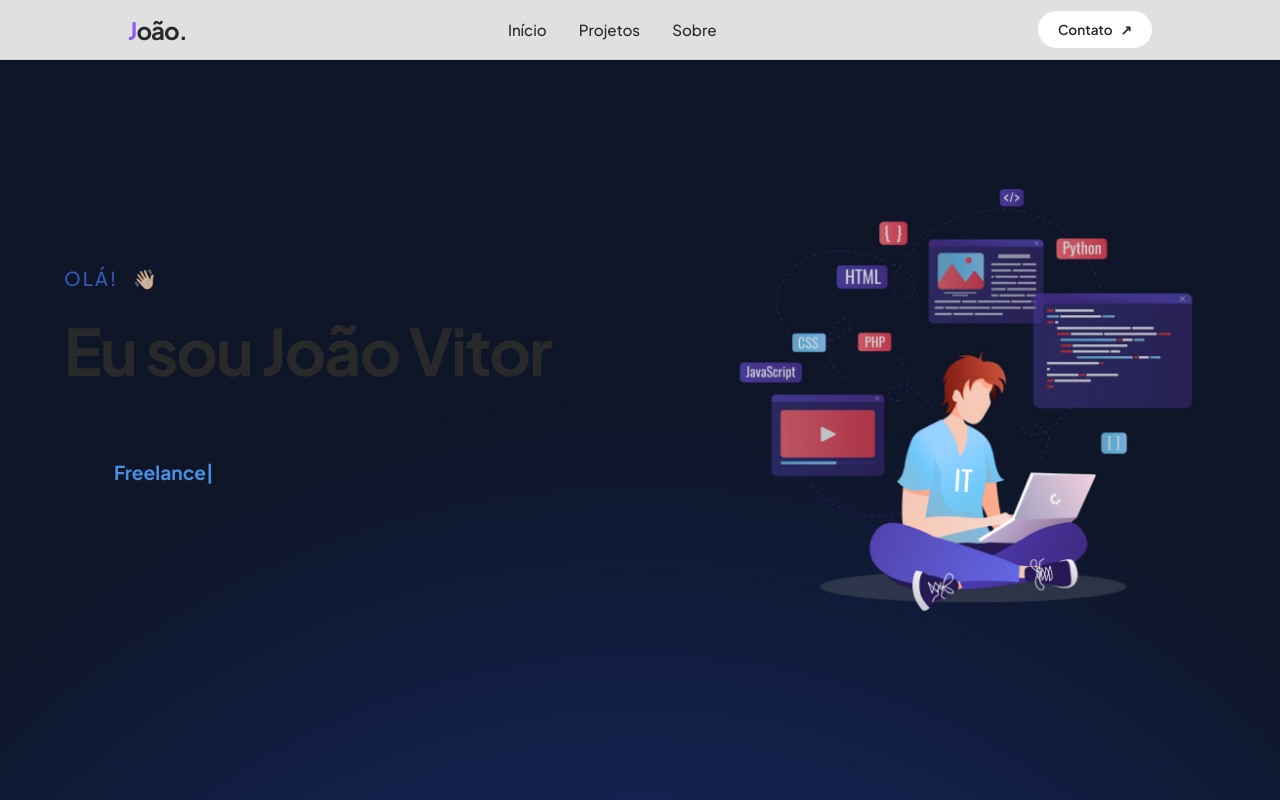
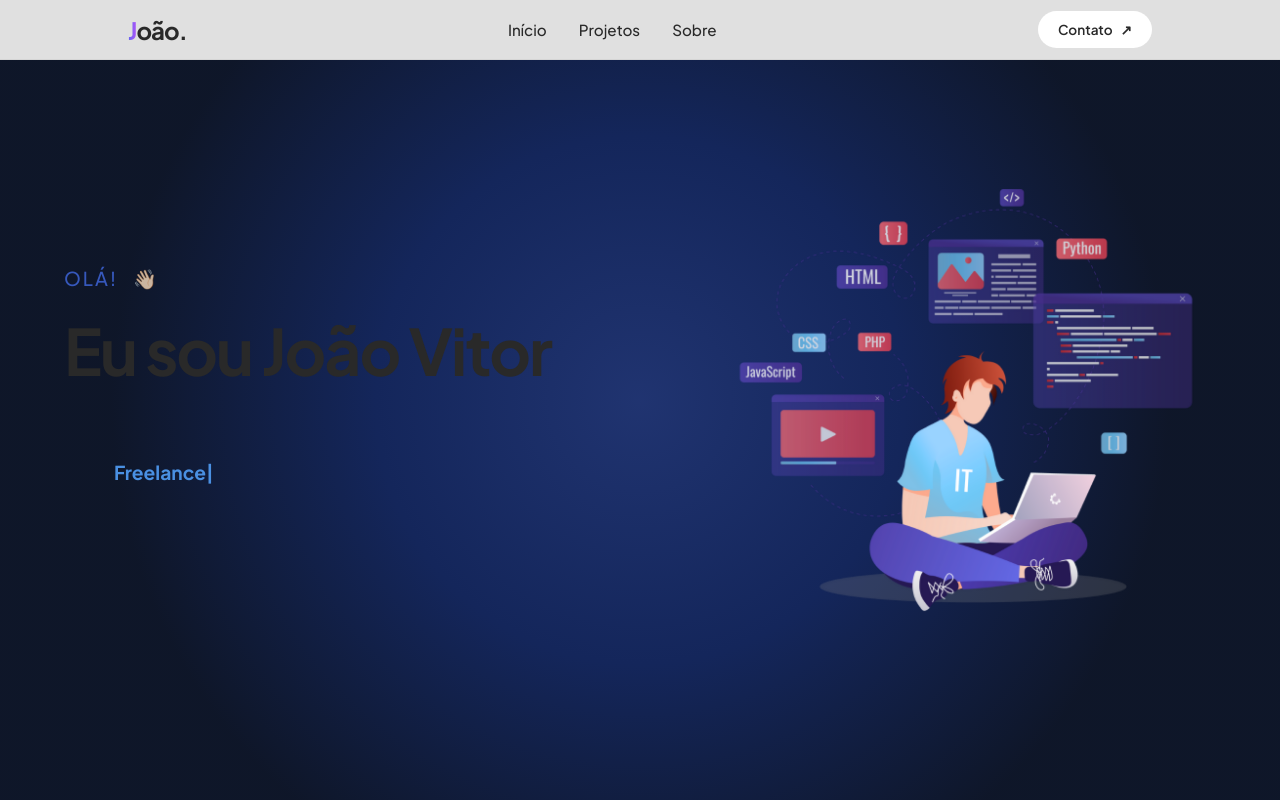
Before and after one commit to joaogentelucio/meu-portfolio, a React (Vite) app: page / in a window 1280 px wide. Built offline with nearby package versions, Linux system fonts and the light colour scheme.

Commit message:
Refactor background styles and update main class

```diff
--- a/src/pages/home/style.module.css
+++ b/src/pages/home/style.module.css
@@ -4,18 +4,22 @@
     box-sizing: border-box;
 }
 
-.main {
-    width: 100%;
-    height: 100%;
-    min-height: 100vh;
-    position: relative;
-    //background: url(../../assets/Fundo.png) no-repeat center/cover;
-    background: radial-gradient(circle at center,rgba(65, 105, 225, 0.5) 0%,rgba(30, 58, 138, 0.6) 30%,rgba(15, 23, 42, 0.9) 65%), #050814;
-    display: flex;
-    flex-direction: column;
+.background {
+  position: fixed;
+  inset: 0;
+  z-index: -1;
+
+  background:
+    radial-gradient(
+      circle at 50% 50%,
+      rgba(65, 105, 225, 0.45) 0%,
+      rgba(30, 58, 138, 0.6) 35%,
+      rgba(15, 23, 42, 0.95) 70%
+    ),
+    #050814;
 }
 
-.main::after {
+.background::after {
   content: "";
   position: absolute;
   inset: 0;
@@ -38,3 +42,10 @@
       transparent 2px
     );
 }
+
+.main {
+  width: 100%;
+  min-height: 100vh;
+  display: flex;
+  flex-direction: column;
+}
```
